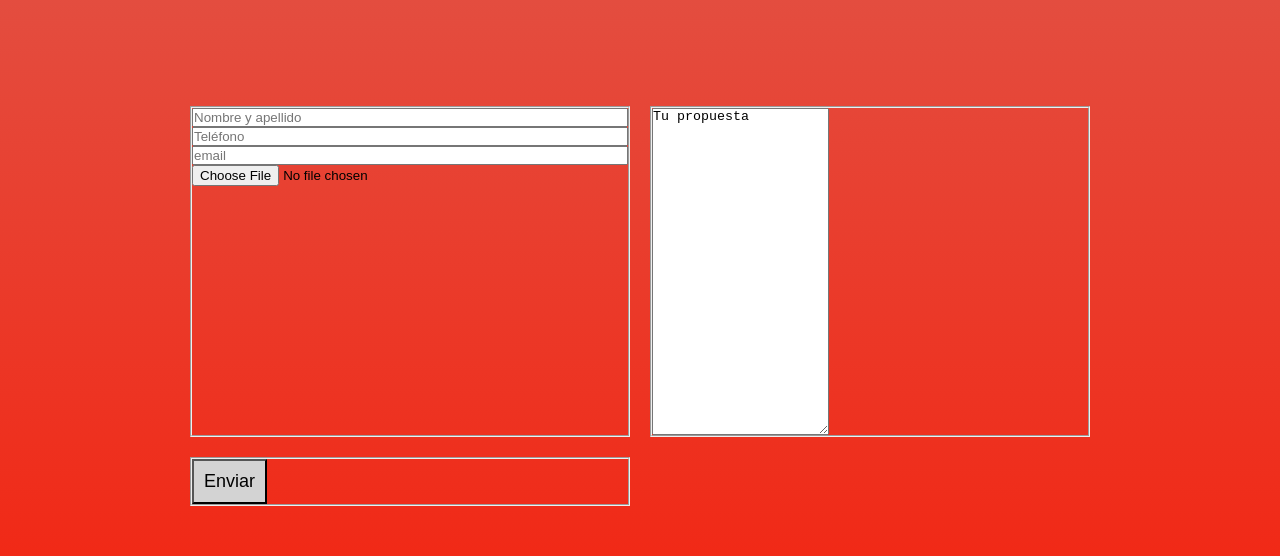
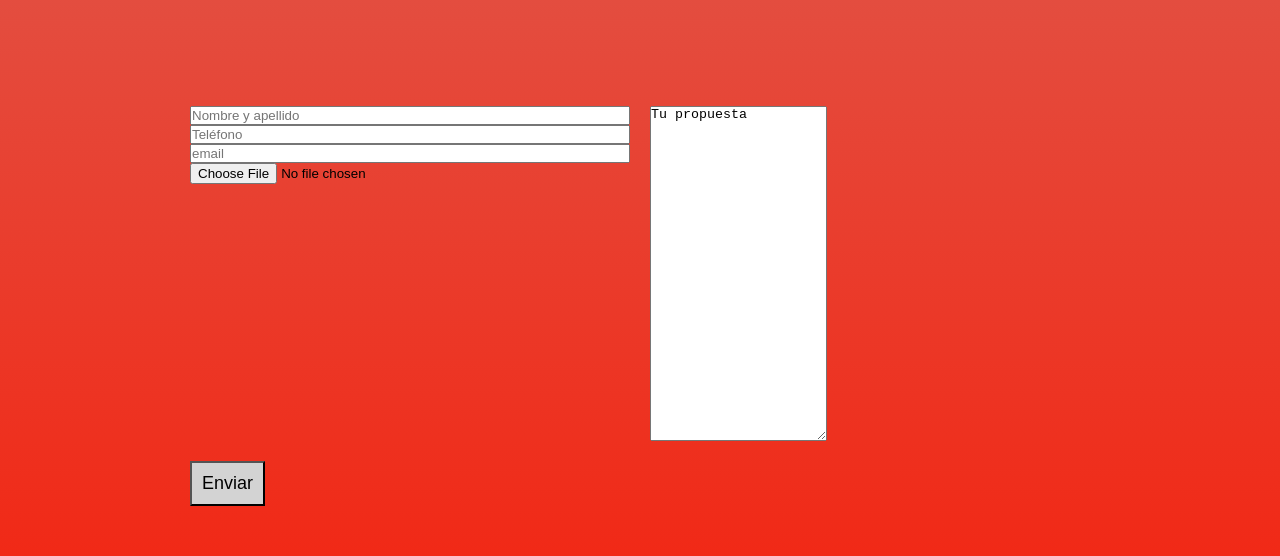
Before and after one commit to fadarosta/Preentrega02, a plain HTML site: page pages/sumate.html in a window 1280 px wide. Shown: the part 433-989 px from the top of the page. Drawn offline with Linux system fonts and the light colour scheme.

Commit message:
casi con formularios

```diff
--- a/style.css
+++ b/style.css
@@ -25,6 +25,18 @@ button {
   font-size: large;
 }
 
+form fieldset{
+  margin: 0;
+  padding: 0;
+  border: 0;
+  outline: 0;
+  background: none;
+  font-family: 'Arial', sans-serif;
+  font-size: 100%;
+  vertical-align: baseline;
+  color: inherit;
+  display: block;
+}
 
 /* Estilos */
 
```
